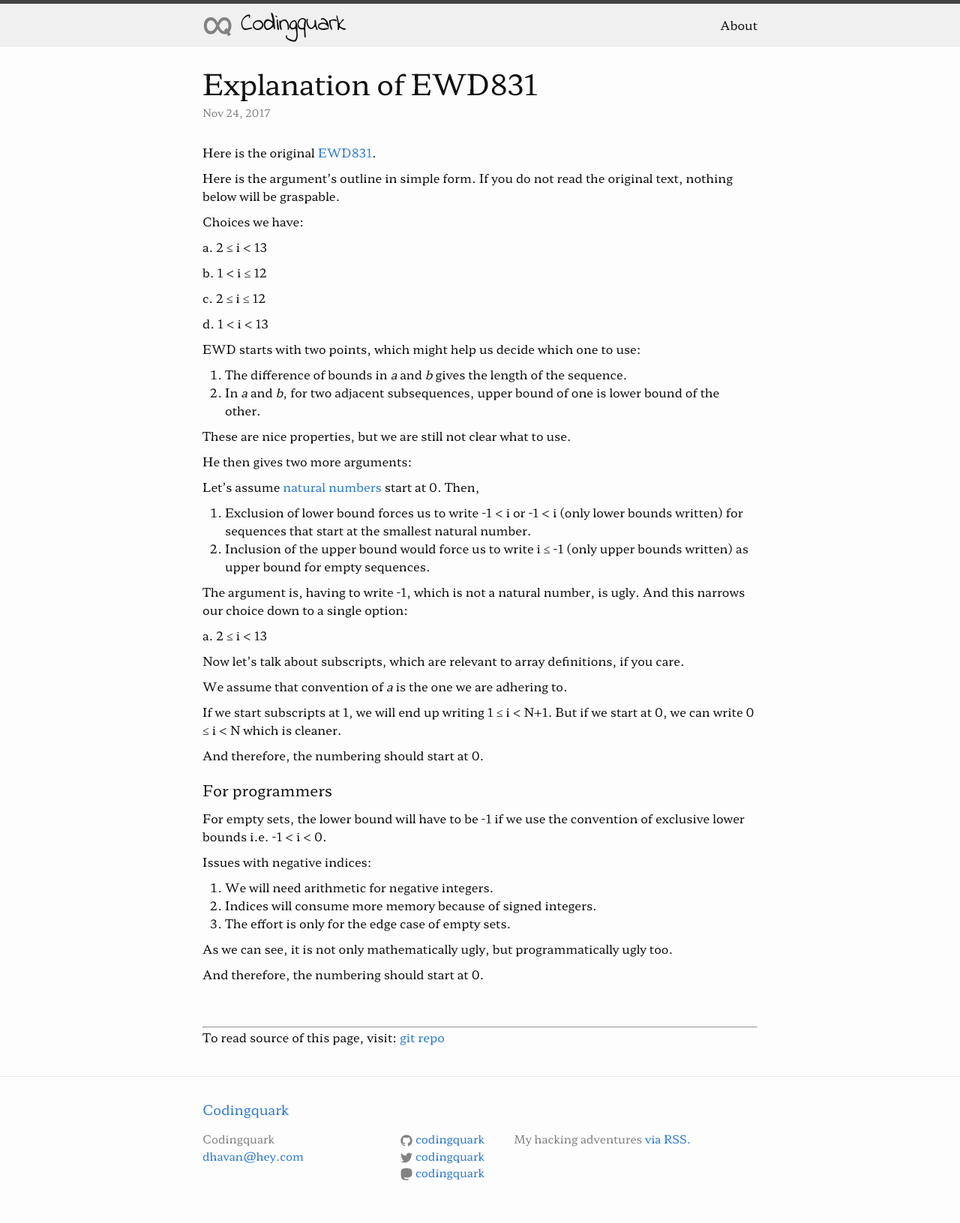
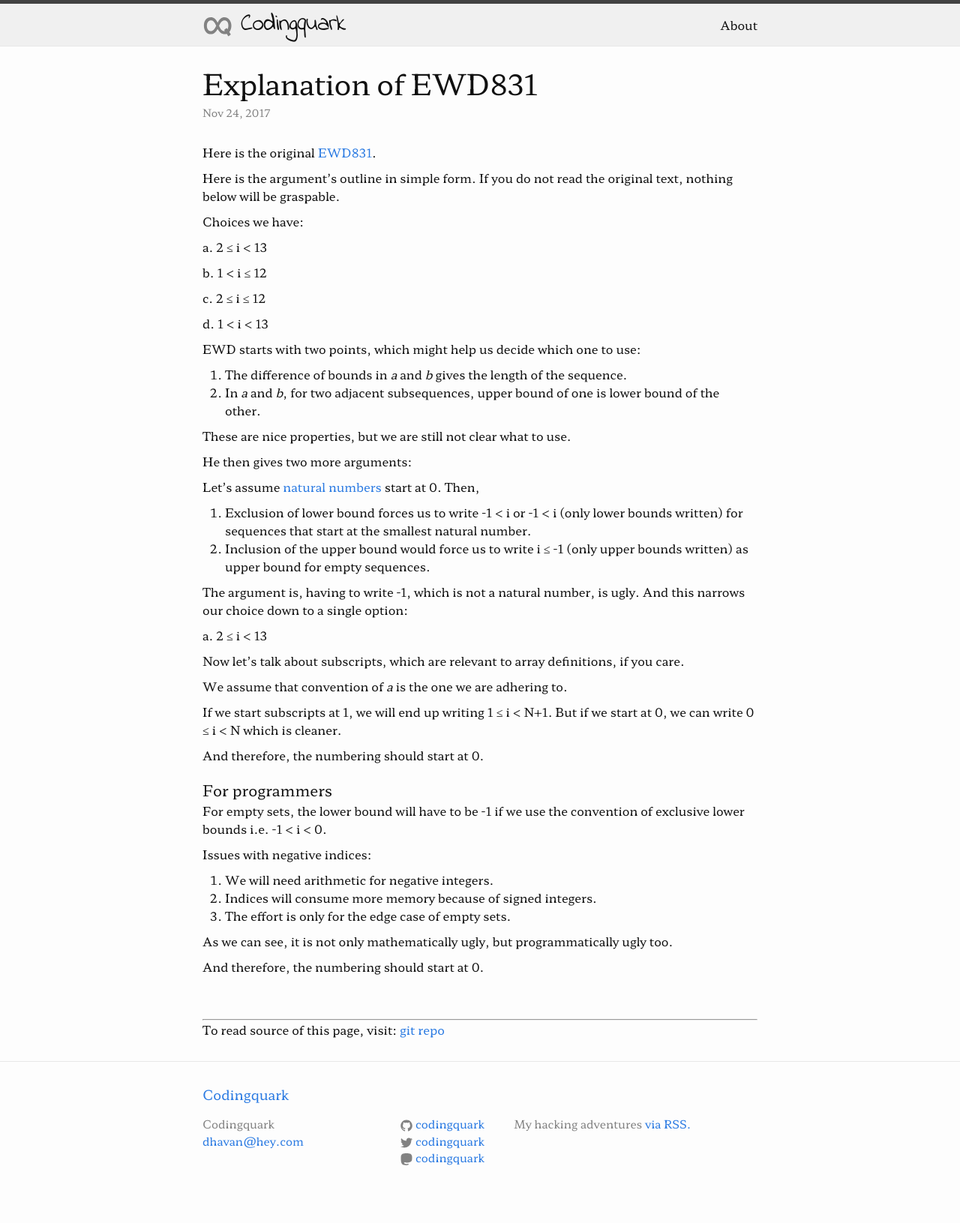
Before and after one commit to codingquark/codingquark.github.io, a Jekyll site: the page built from _posts/2017-11-24-explaining-ewd-831.markdown, in a window 1280 px wide. Shown: the whole page at 75% size. Built offline with Jekyll 4.4.1, drawn with Linux system fonts in a browser that asks for light colours.

Commit message:
Improved posts heading margins

```diff
--- a/_sass/_layout.scss
+++ b/_sass/_layout.scss
@@ -232,12 +232,12 @@
 
 .post-content {
     margin-top: $spacing-unit / 1.5;
-    margin-bottom: $spacing-unit / 3;
+    margin-bottom: $spacing-unit - $spacing-unit;
 
     h1 {
         font-size: 32px;
 	margin-top: $spacing-unit / 1.5;
-	margin-bottom: $spacing-unit / 3;
+	margin-bottom: $spacing-unit - $spacing-unit;
 
         @include media-query($on-laptop) {
             font-size: 28px;
@@ -247,7 +247,7 @@
     h2 {
         font-size: 26px;
 	margin-top: $spacing-unit / 1.5;
-	margin-bottom: $spacing-unit / 3;
+	margin-bottom: $spacing-unit - $spacing-unit;
 
         @include media-query($on-laptop) {
             font-size: 22px;
@@ -257,7 +257,7 @@
     h3 {
         font-size: 20px;
 	margin-top: $spacing-unit / 1.5;
-	margin-bottom: $spacing-unit / 3;
+	margin-bottom: $spacing-unit - $spacing-unit;
 
         @include media-query($on-laptop) {
             font-size: 18px;
```
